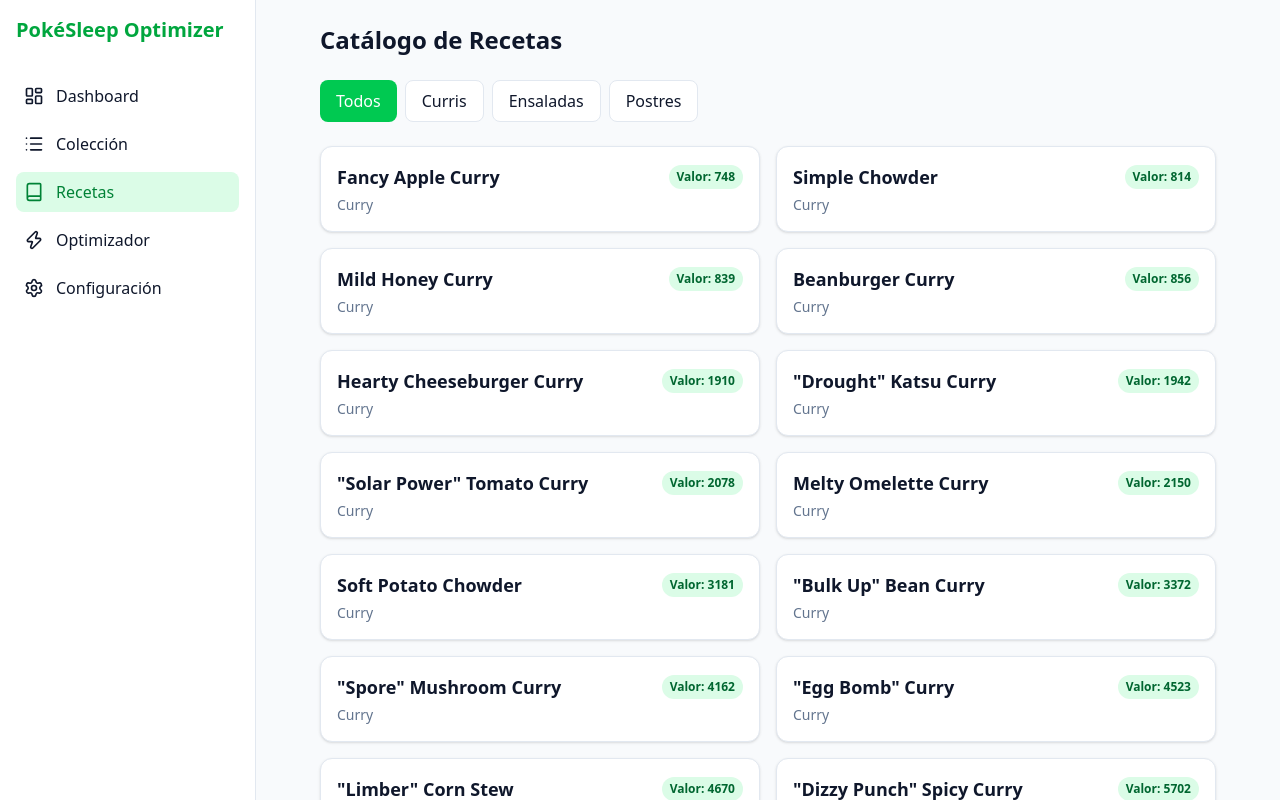
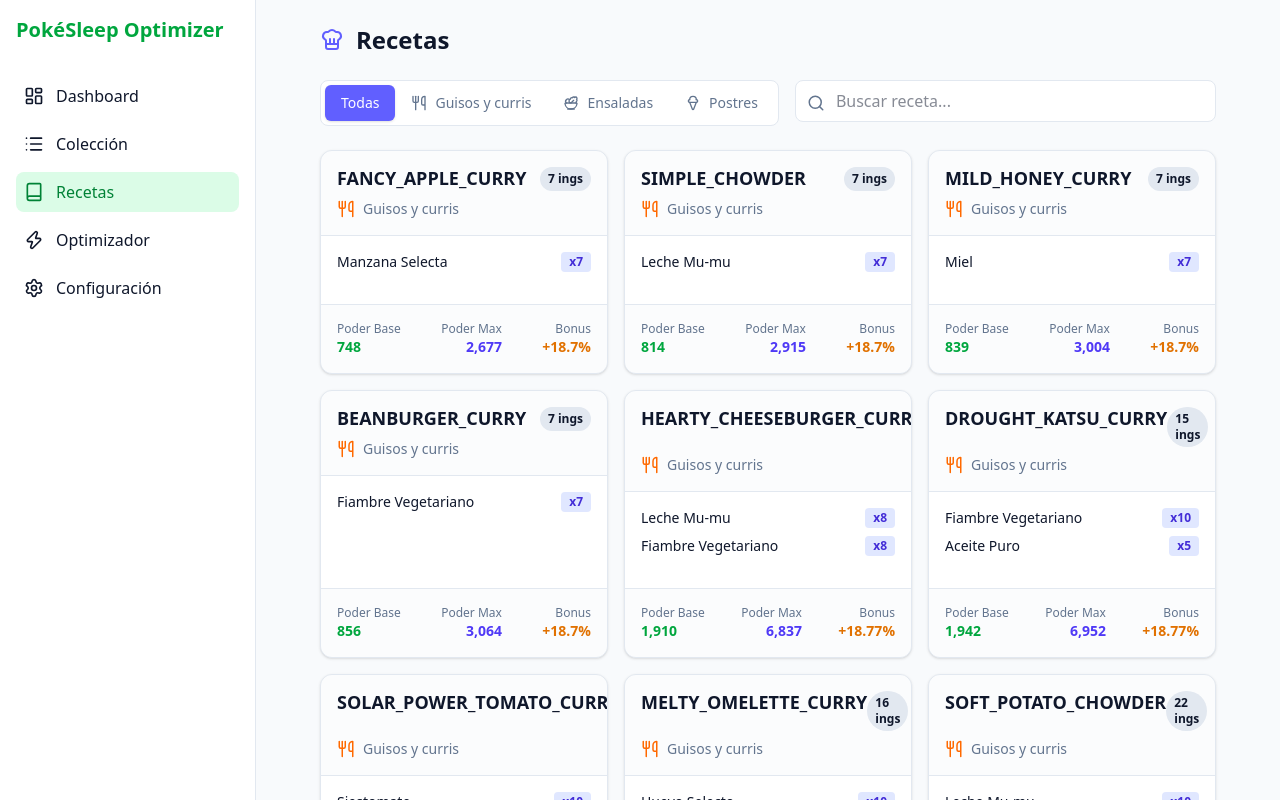
Before and after one commit to ivalactio/pokemon-sleep-tools, a React (Vite) app: page /recetas in a window 1280 px wide. Shown: the top 800 px of the page. Built offline with nearby package versions, Linux system fonts and the light colour scheme.

Commit message:
fix(ui): completar Recetas y corregir validación de ingredientes

```diff
--- a/src/features/optimizer/OptimizerPage.tsx
+++ b/src/features/optimizer/OptimizerPage.tsx
@@ -1,5 +1,6 @@
 import { useState, useRef } from 'react';
 import { useTranslation } from 'react-i18next';
+import { translateRecipe } from '../../services/i18n-game';
 import { useLiveQuery } from 'dexie-react-hooks';
 import { collectionRepository } from '../../data/repositories/DexieCollectionRepository';
 import { SleepApiEngine } from '../../services/sleepapi/sleepapi-engine';
@@ -215,6 +216,22 @@ export default function OptimizerPage() {
 
           <div className="space-y-4">
             <div>
+              <label className="block text-sm font-medium mb-1">Objetivo de Optimización</label>
+              <select
+                value={objective}
+                onChange={e => setObjective(e.target.value as OptimizerObjective)}
+                className="w-full p-2 border border-border-main rounded bg-bg-app"
+                disabled={isOptimizing}
+              >
+                <option value="berries">Fuerza Máxima (Producción de Bayas)</option>
+                <option value="ingredients">Fuerza Máxima (Producción de Ingredientes base)</option>
+                <option value="recipe">Cobertura de Recetas ({recipeType === 'curry' ? 'Curris' : recipeType === 'salad' ? 'Ensaladas' : 'Postres'})</option>
+              </select>
+            </div>
+
+            {objective === 'recipe' && (
+              <div className="space-y-4">
+                <div>
                   <label className="block text-sm font-medium mb-1">Tipo de Platos de la Semana</label>
                   <select
                     value={recipeType}
@@ -232,21 +249,6 @@ export default function OptimizerPage() {
                 </div>
 
                 <div>
-              <label className="block text-sm font-medium mb-1">Objetivo de Optimización</label>
-              <select
-                value={objective}
-                onChange={e => setObjective(e.target.value as OptimizerObjective)}
-                className="w-full p-2 border border-border-main rounded bg-bg-app"
-                disabled={isOptimizing}
-              >
-                <option value="berries">Fuerza Máxima (Producción de Bayas)</option>
-                <option value="ingredients">Fuerza Máxima (Producción de Ingredientes base)</option>
-                <option value="recipe">Cobertura de Recetas ({recipeType === 'curry' ? 'Curris' : recipeType === 'salad' ? 'Ensaladas' : 'Postres'})</option>
-              </select>
-            </div>
-
-            {objective === 'recipe' && (
-              <div>
                   <label className="block text-sm font-medium mb-1 text-text-muted">Priorizar Receta Específica (Opcional)</label>
                   <select
                     value={targetRecipeId}
@@ -256,9 +258,10 @@ export default function OptimizerPage() {
                   >
                     <option value="">Optimizar para TODA la categoría ({recipesForType.length} recetas)</option>
                     {recipesForType.map(r => (
-                    <option key={r.name} value={r.name}>{r.displayName}</option>
+                      <option key={r.name} value={r.name}>{translateRecipe(t, r.name)}</option>
                     ))}
                   </select>
+                </div>
               </div>
             )}
 
--- a/src/features/recipes/Recipes.tsx
+++ b/src/features/recipes/Recipes.tsx
@@ -2,41 +2,128 @@ import { useTranslation } from 'react-i18next';
 import gamedata from '../../data/static/gamedata.json';
 import { useState } from 'react';
 import type { Recipe } from '../../domain/models';
+import { translateIngredient, translateRecipe } from '../../services/i18n-game';
+import { Utensils, Salad, IceCream, Search, ChefHat } from 'lucide-react';
 
 export default function Recipes() {
   const { t } = useTranslation();
-  const [filter, setFilter] = useState<'ALL' | 'CURRY' | 'SALAD' | 'DESSERT'>('ALL');
+  const [filter, setFilter] = useState<'ALL' | 'curry' | 'salad' | 'dessert'>('ALL');
+  const [search, setSearch] = useState('');
 
   const recipes: Recipe[] = (gamedata.recipes as unknown as Recipe[]) || [];
 
-  const filteredRecipes = recipes.filter(r => filter === 'ALL' || r.type.toUpperCase() === filter);
+  const filteredRecipes = recipes.filter(r => {
+    if (filter !== 'ALL' && r.type !== filter) return false;
+    if (search) {
+      const q = search.toLowerCase();
+      const translatedName = translateRecipe(t, r.name).toLowerCase();
+      if (!translatedName.includes(q) && !r.name.toLowerCase().includes(q)) return false;
+    }
+    return true;
+  });
+
+  const getCategoryIcon = (type: string) => {
+    switch (type) {
+      case 'curry': return <Utensils size={18} className="text-orange-500" />;
+      case 'salad': return <Salad size={18} className="text-green-500" />;
+      case 'dessert': return <IceCream size={18} className="text-pink-500" />;
+      default: return null;
+    }
+  };
+
+  const getCategoryName = (type: string) => {
+    switch (type) {
+      case 'curry': return 'Guisos y curris';
+      case 'salad': return 'Ensaladas';
+      case 'dessert': return 'Postres';
+      default: return type;
+    }
+  };
 
   return (
-    <div>
-      <h2 className="text-2xl font-bold mb-6">{t('recipes.title')}</h2>
+    <div className="max-w-7xl mx-auto pb-10">
+      <h2 className="text-2xl font-bold mb-6 flex items-center gap-3"><ChefHat className="text-indigo-500" /> Recetas</h2>
 
-      <div className="flex gap-2 mb-6">
-        <button onClick={() => setFilter('ALL')} className={`px-4 py-2 rounded-lg font-medium ${filter === 'ALL' ? 'bg-green-500 text-white' : 'bg-bg-surface border border-border-main text-text-main hover:bg-bg-surface-hover'}`}>{t('recipes.all')}</button>
-        <button onClick={() => setFilter('CURRY')} className={`px-4 py-2 rounded-lg font-medium ${filter === 'CURRY' ? 'bg-green-500 text-white' : 'bg-bg-surface border border-border-main text-text-main hover:bg-bg-surface-hover'}`}>{t('recipes.curry')}</button>
-        <button onClick={() => setFilter('SALAD')} className={`px-4 py-2 rounded-lg font-medium ${filter === 'SALAD' ? 'bg-green-500 text-white' : 'bg-bg-surface border border-border-main text-text-main hover:bg-bg-surface-hover'}`}>{t('recipes.salad')}</button>
-        <button onClick={() => setFilter('DESSERT')} className={`px-4 py-2 rounded-lg font-medium ${filter === 'DESSERT' ? 'bg-green-500 text-white' : 'bg-bg-surface border border-border-main text-text-main hover:bg-bg-surface-hover'}`}>{t('recipes.dessert')}</button>
+      <div className="flex flex-col md:flex-row gap-4 mb-6">
+        <div className="flex bg-bg-surface p-1 rounded-lg border border-border-main overflow-x-auto">
+          <button onClick={() => setFilter('ALL')} className={`px-4 py-2 rounded-md font-medium text-sm whitespace-nowrap ${filter === 'ALL' ? 'bg-indigo-500 text-white shadow-sm' : 'text-text-muted hover:text-text-main'}`}>Todas</button>
+          <button onClick={() => setFilter('curry')} className={`flex items-center gap-2 px-4 py-2 rounded-md font-medium text-sm whitespace-nowrap ${filter === 'curry' ? 'bg-orange-500 text-white shadow-sm' : 'text-text-muted hover:text-text-main'}`}>
+            <Utensils size={16} /> Guisos y curris
+          </button>
+          <button onClick={() => setFilter('salad')} className={`flex items-center gap-2 px-4 py-2 rounded-md font-medium text-sm whitespace-nowrap ${filter === 'salad' ? 'bg-green-500 text-white shadow-sm' : 'text-text-muted hover:text-text-main'}`}>
+            <Salad size={16} /> Ensaladas
+          </button>
+          <button onClick={() => setFilter('dessert')} className={`flex items-center gap-2 px-4 py-2 rounded-md font-medium text-sm whitespace-nowrap ${filter === 'dessert' ? 'bg-pink-500 text-white shadow-sm' : 'text-text-muted hover:text-text-main'}`}>
+            <IceCream size={16} /> Postres
+          </button>
+        </div>
+
+        <div className="relative flex-1">
+          <div className="absolute inset-y-0 left-0 pl-3 flex items-center pointer-events-none">
+            <Search size={18} className="text-text-muted" />
+          </div>
+          <input
+            type="text"
+            placeholder="Buscar receta..."
+            value={search}
+            onChange={(e) => setSearch(e.target.value)}
+            className="w-full pl-10 pr-4 py-2 border border-border-main rounded-lg bg-bg-surface text-text-main focus:ring-2 focus:ring-indigo-500"
+          />
+        </div>
       </div>
 
-      <div className="grid grid-cols-1 md:grid-cols-2 gap-4">
+      <div className="grid grid-cols-1 md:grid-cols-2 lg:grid-cols-3 gap-4">
         {filteredRecipes.map((recipe: Recipe) => (
-          <div key={recipe.name} className="bg-bg-surface p-4 rounded-xl border border-border-main shadow-sm flex items-start justify-between">
-            <div>
-              <h3 className="font-bold text-lg mb-1">{recipe.displayName}</h3>
-              <p className="text-sm text-text-muted capitalize">{recipe.type}</p>
+          <div key={recipe.name} className="bg-bg-surface rounded-xl border border-border-main shadow-sm overflow-hidden flex flex-col">
+            <div className="p-4 border-b border-border-main bg-slate-50/50 dark:bg-slate-800/30">
+              <div className="flex items-start justify-between mb-2">
+                <h3 className="font-bold text-lg leading-tight">{translateRecipe(t, recipe.name)}</h3>
+                <span className="flex items-center text-xs font-bold px-2 py-1 rounded-full bg-slate-200 dark:bg-slate-700 text-text-main">
+                  {recipe.nrOfIngredients} ings
+                </span>
+              </div>
+              <div className="flex items-center gap-2 text-sm text-text-muted">
+                {getCategoryIcon(recipe.type)}
+                <span>{getCategoryName(recipe.type)}</span>
+              </div>
             </div>
-            <div className="text-right">
-              <span className="inline-block px-2 py-1 bg-green-100 dark:bg-green-900/50 text-green-800 dark:text-green-300 text-xs font-bold rounded-full">
-                {t('recipes.value')}: {recipe.value}
-              </span>
+
+            <div className="p-4 flex-1">
+              <div className="space-y-2 mb-4">
+                {recipe.ingredients.map(ing => (
+                  <div key={ing.ingredient.name} className="flex justify-between items-center text-sm">
+                    <span className="font-medium text-text-main">{translateIngredient(t, ing.ingredient.name)}</span>
+                    <span className="bg-indigo-100 dark:bg-indigo-900/50 text-indigo-700 dark:text-indigo-300 px-2 py-0.5 rounded text-xs font-bold">
+                      x{ing.amount}
+                    </span>
+                  </div>
+                ))}
+              </div>
+            </div>
+
+            <div className="p-4 border-t border-border-main bg-slate-50/50 dark:bg-slate-800/30 flex justify-between items-center text-sm">
+              <div className="flex flex-col">
+                <span className="text-text-muted text-xs">Poder Base</span>
+                <span className="font-bold text-green-600 dark:text-green-400">{recipe.value.toLocaleString()}</span>
+              </div>
+              <div className="flex flex-col text-right">
+                <span className="text-text-muted text-xs">Poder Max</span>
+                <span className="font-bold text-indigo-600 dark:text-indigo-400">{recipe.valueMax.toLocaleString()}</span>
+              </div>
+              <div className="flex flex-col text-right">
+                <span className="text-text-muted text-xs">Bonus</span>
+                <span className="font-bold text-amber-600 dark:text-amber-400">+{recipe.bonus}%</span>
+              </div>
             </div>
           </div>
         ))}
       </div>
+
+      {filteredRecipes.length === 0 && (
+        <div className="text-center py-12 text-text-muted">
+          <p>No se encontraron recetas con esos filtros.</p>
+        </div>
+      )}
     </div>
   );
 }
--- a/src/services/i18n-game.ts
+++ b/src/services/i18n-game.ts
@@ -44,3 +44,8 @@ export function translateBerry(t: TFunction, id: string): string {
   if (!id) return id;
   return t(`game.berry.${id}`, { defaultValue: id });
 }
+
+export function translateRecipe(t: TFunction, id: string): string {
+  if (!id) return id;
+  return t(`game.recipe.`, { defaultValue: id });
+}
```
Also changed, not shown: src/features/collection/components/VisionReview.tsx (+13 -3 lines), src/services/sleepapi/sleepapi-engine.ts (+11 -1 lines), 1 other file (tests, documents, lock files or other folders). Lines whose indentation alone changed are shown as unchanged.
